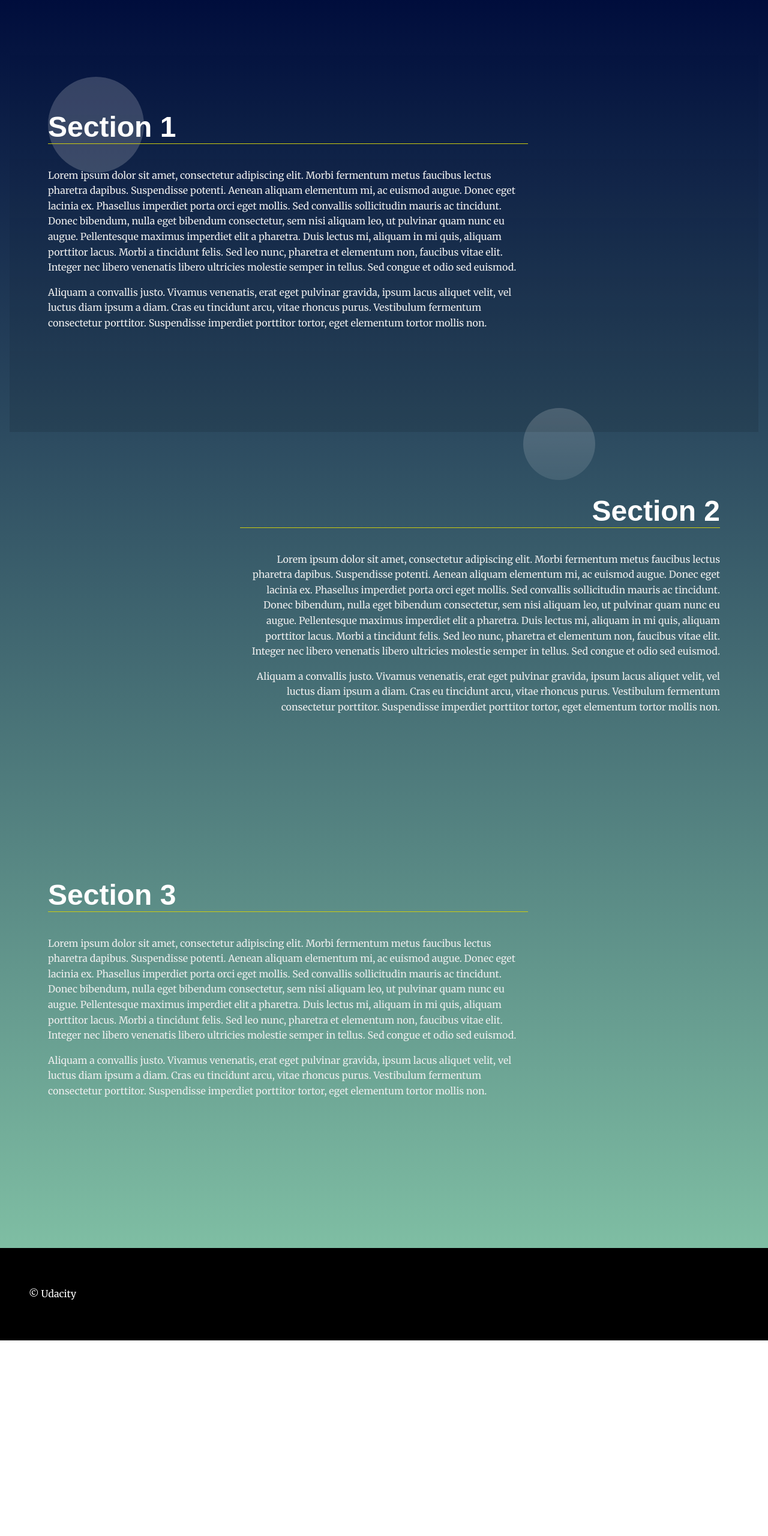
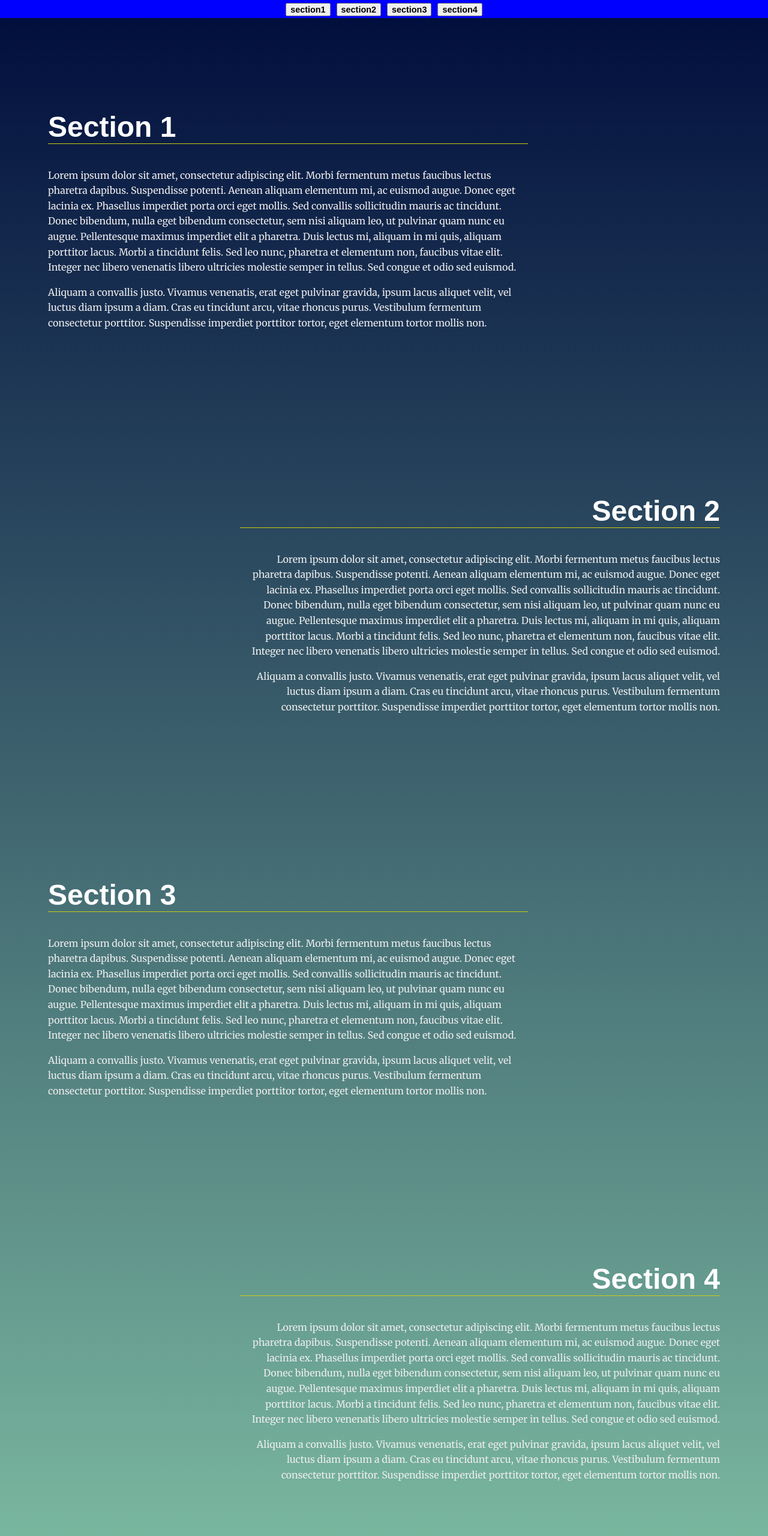
Before and after one commit to Stil87/UdacityFrontEndND, a plain HTML site: page Project2/starterCode/index.html in a window 1280 px wide. Shown: the top 2560 px of the page at 60% size. Before the commit the page ends 2234 px from the top, so only its background shows below. Drawn offline with Linux system fonts and the light colour scheme.

Commit message:
landing Page done resubmitted

```diff
--- a/Project2/starterCode/css/styles.css
+++ b/Project2/starterCode/css/styles.css
@@ -197,17 +197,17 @@ section:nth-of-type(3n + 1) .landing__container::after {
 /* ---- Theme State Rules ---- */
 /* Section Active Styles */
 /* Note: your-active-class class is applied through javascript. You should update the class here and in the index.html to what you set in your javascript file.  */
-section.your-active-class {
+section.active {
     background: rgb(0, 0, 0);
     background: linear-gradient(0deg, rgba(0, 0, 0, 0.1) 0%, rgba(0, 0, 0, 0) 100%);
 }
 
-section.your-active-class .landing__container::before {
+section.active .landing__container::before {
     opacity: 1;
     animation: rotate 4s linear 0s infinite forwards;
 }
 
-section.your-active-class .landing__container::after {
+section.active .landing__container::after {
     opacity: 1;
     animation: rotate 5s linear 0s infinite forwards reverse;
 }
--- a/Project2/starterCode/index.html
+++ b/Project2/starterCode/index.html
@@ -52,6 +52,14 @@
         <p>Aliquam a convallis justo. Vivamus venenatis, erat eget pulvinar gravida, ipsum lacus aliquet velit, vel luctus diam ipsum a diam. Cras eu tincidunt arcu, vitae rhoncus purus. Vestibulum fermentum consectetur porttitor. Suspendisse imperdiet porttitor tortor, eget elementum tortor mollis non.</p>
       </div>
     </section>
+    <section id="section4" data-nav="Section 4" class= "hey 4">
+      <div class="landing__container">
+        <h2>Section 4</h2>
+        <p>Lorem ipsum dolor sit amet, consectetur adipiscing elit. Morbi fermentum metus faucibus lectus pharetra dapibus. Suspendisse potenti. Aenean aliquam elementum mi, ac euismod augue. Donec eget lacinia ex. Phasellus imperdiet porta orci eget mollis. Sed convallis sollicitudin mauris ac tincidunt. Donec bibendum, nulla eget bibendum consectetur, sem nisi aliquam leo, ut pulvinar quam nunc eu augue. Pellentesque maximus imperdiet elit a pharetra. Duis lectus mi, aliquam in mi quis, aliquam porttitor lacus. Morbi a tincidunt felis. Sed leo nunc, pharetra et elementum non, faucibus vitae elit. Integer nec libero venenatis libero ultricies molestie semper in tellus. Sed congue et odio sed euismod.</p>
+
+        <p>Aliquam a convallis justo. Vivamus venenatis, erat eget pulvinar gravida, ipsum lacus aliquet velit, vel luctus diam ipsum a diam. Cras eu tincidunt arcu, vitae rhoncus purus. Vestibulum fermentum consectetur porttitor. Suspendisse imperdiet porttitor tortor, eget elementum tortor mollis non.</p>
+      </div>
+    </section>
   </main>
   <footer class="page__footer">
     <p>&copy Udacity</p>
--- a/Project2/starterCode/js/app.js
+++ b/Project2/starterCode/js/app.js
@@ -45,11 +45,16 @@ header.style.backgroundColor = 'blue'
 
 // add buttons to the navBar depending of the sections nodelist length
 sections.forEach(el => {
+    //create button for each li element
     let button = document.createElement('BUTTON');
     button.innerHTML = el.id;
     button.className = el.id;
 
-    navBar.appendChild(button);
+    //create li element and stick an button to it
+    let li = document.createElement('li');
+    li. appendChild(button);
+
+    navBar.appendChild(li);
 
 });
 
@@ -77,7 +82,7 @@ function scrollToSection(e) {
     //get scrollto section id with button clicked class name
     let currentSection = document.getElementById(e.target.className);
 
-    currentSection.scrollIntoView(∏);
+    currentSection.scrollIntoView();
     //set the section actvie and change buttons color
     setSectionActive(currentSection);
 }
```
